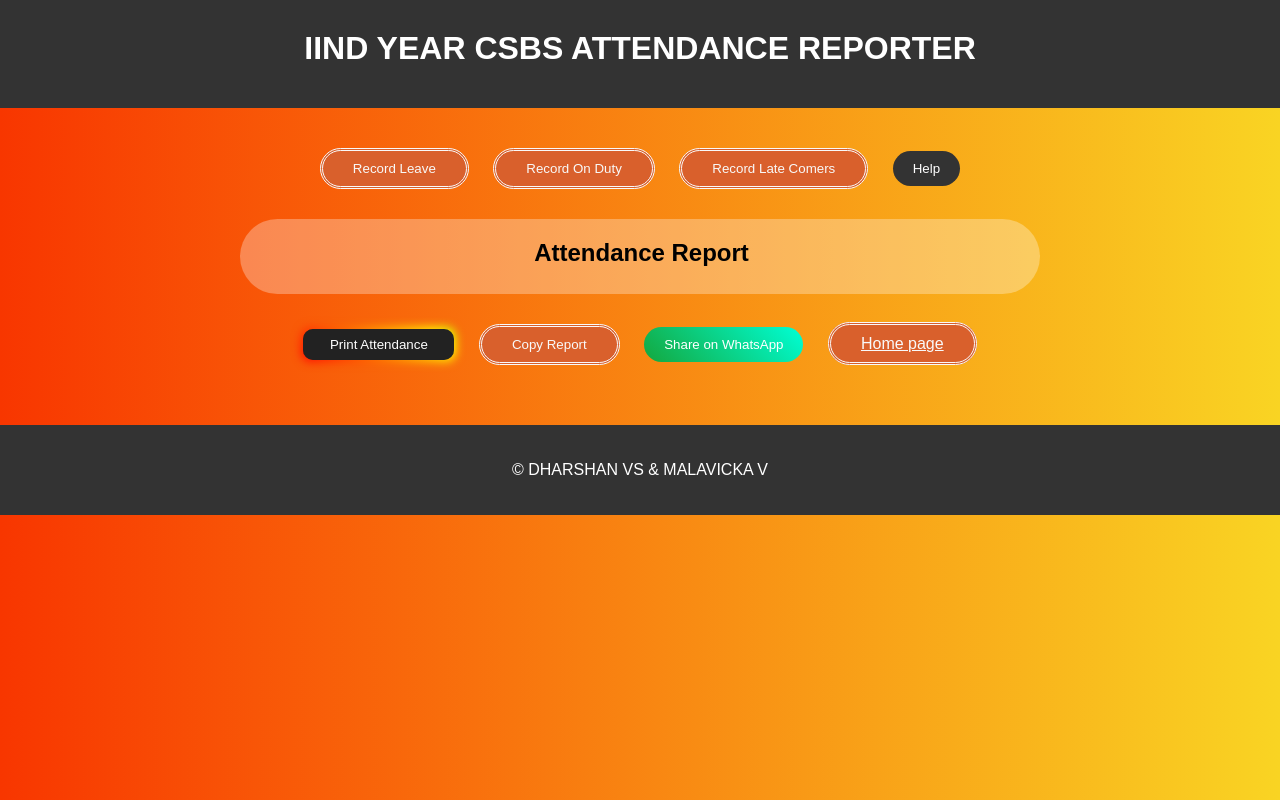
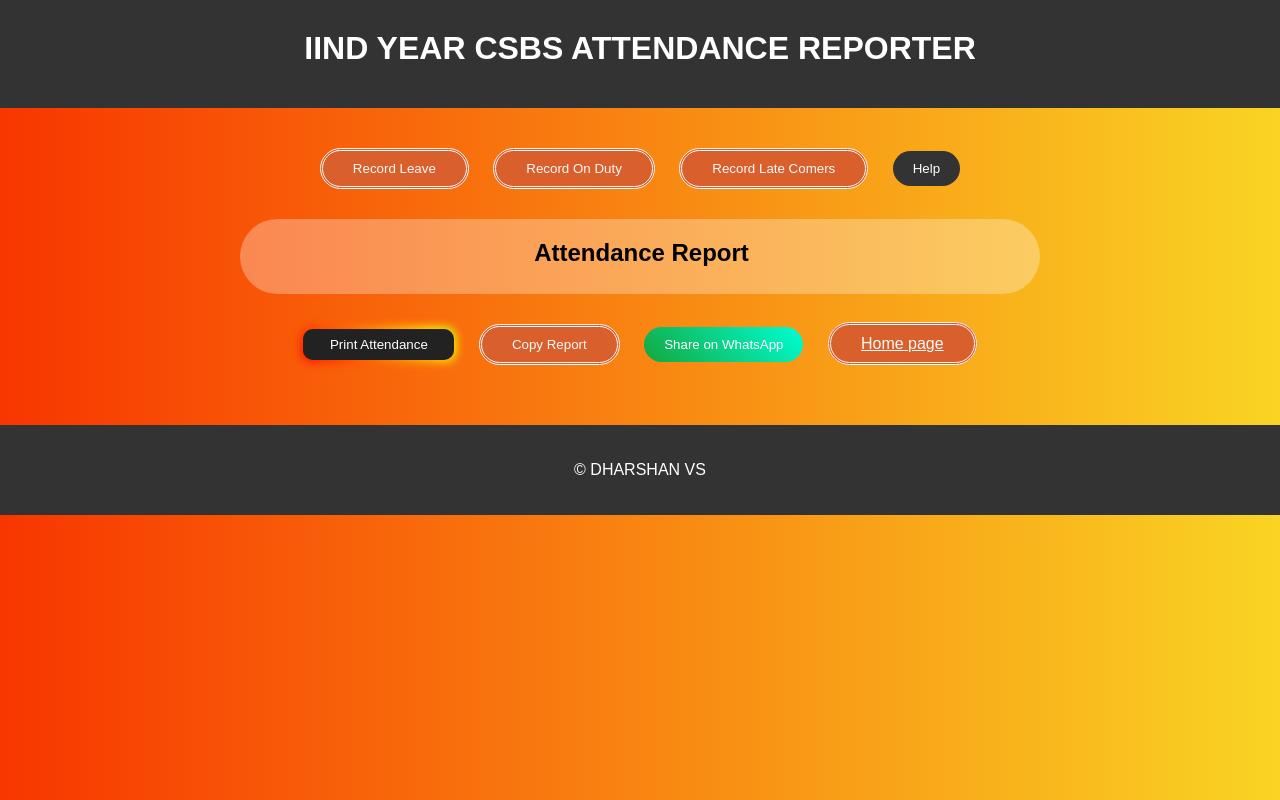
Before and after one commit to VSD10/csbsattedance1.github.io, a plain HTML site: page index.html in a window 1280 px wide. Drawn offline with Linux system fonts and the light colour scheme.

Commit message:
Update index.html

```diff
--- a/index.html
+++ b/index.html
@@ -58,7 +58,7 @@
     </main>
 
     <footer>
-        <p>&copy; DHARSHAN VS & MALAVICKA V</p>
+        <p>&copy; DHARSHAN VS </p>
       </footer>
 
     <script src="script.js"></script>
```
